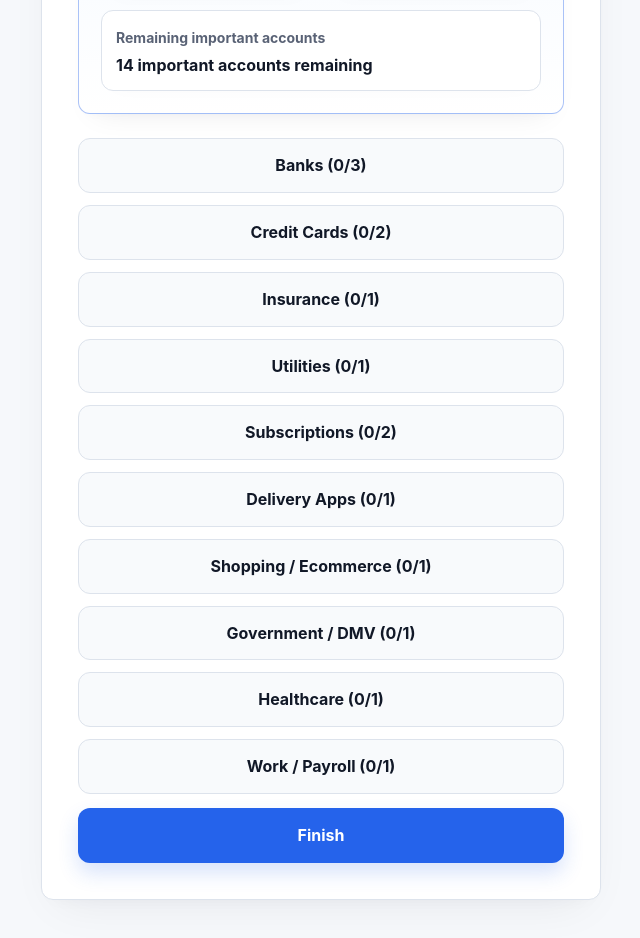
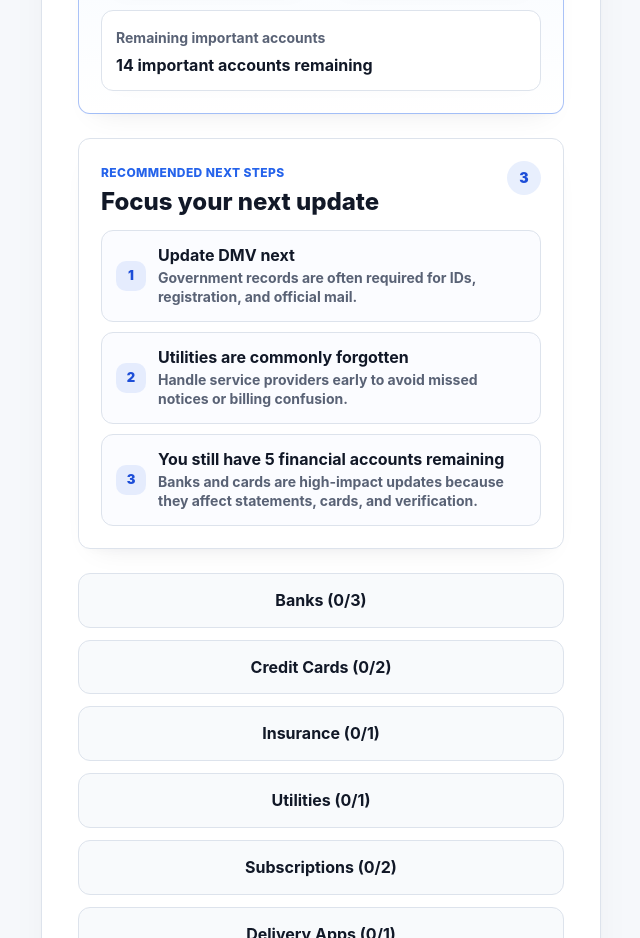
Before and after one commit to Sikander-i-Azam-cmd/movemate, a React (Vite) app: page / in a window 1280 px wide. Shown: the part 840-1778 px from the top of the page, without its empty margins (319-959 px from the left). Built offline with nearby package versions, Linux system fonts and the light colour scheme.

Commit message:
added recommended next steps engine

```diff
--- a/src/App.jsx
+++ b/src/App.jsx
@@ -285,6 +285,92 @@ function App() {
     }
 
     return "Every completed update reduces missed mail and account friction.";
+  })();
+
+  const recommendedNextSteps = (() => {
+    const priorityOrder = [
+      "Government / DMV",
+      "Utilities",
+      "Banks",
+      "Credit Cards",
+      "Insurance",
+      "Healthcare",
+      "Work / Payroll",
+      "Shopping / Ecommerce",
+      "Delivery Apps",
+      "Subscriptions",
+    ];
+
+    const categorySummaries = Object.entries(categories)
+      .map(([cat, items]) => {
+        const remaining = items.filter(i => getItemStatus(i) !== "completed");
+        return {
+          cat,
+          remaining,
+          remainingCount: remaining.length,
+          priority: priorityOrder.indexOf(cat) === -1 ? priorityOrder.length : priorityOrder.indexOf(cat),
+        };
+      })
+      .filter(summary => summary.remainingCount > 0)
+      .sort((a, b) => a.priority - b.priority || b.remainingCount - a.remainingCount);
+
+    const recommendations = [];
+    const addRecommendation = (cat, title, description) => {
+      if (recommendations.some(item => item.cat === cat) || recommendations.length >= 3) return;
+      recommendations.push({ cat, title, description });
+    };
+
+    const government = categorySummaries.find(item => item.cat === "Government / DMV");
+    if (government) {
+      addRecommendation(
+        government.cat,
+        "Update DMV next",
+        "Government records are often required for IDs, registration, and official mail."
+      );
+    }
+
+    const utilities = categorySummaries.find(item => item.cat === "Utilities");
+    if (utilities) {
+      addRecommendation(
+        utilities.cat,
+        "Utilities are commonly forgotten",
+        "Handle service providers early to avoid missed notices or billing confusion."
+      );
+    }
+
+    const financialRemaining = ["Banks", "Credit Cards"].reduce((total, cat) => {
+      const items = categories[cat] || [];
+      return total + items.filter(i => getItemStatus(i) !== "completed").length;
+    }, 0);
+    const firstFinancialCategory = categorySummaries.find(item => ["Banks", "Credit Cards"].includes(item.cat));
+
+    if (financialRemaining > 0 && firstFinancialCategory) {
+      addRecommendation(
+        firstFinancialCategory.cat,
+        `You still have ${financialRemaining} financial ${financialRemaining === 1 ? "account" : "accounts"} remaining`,
+        "Banks and cards are high-impact updates because they affect statements, cards, and verification."
+      );
+    }
+
+    categorySummaries.forEach(({ cat, remainingCount }) => {
+      addRecommendation(
+        cat,
+        `${cat} has ${remainingCount} ${remainingCount === 1 ? "task" : "tasks"} left`,
+        "This category has the most remaining work and is a good next focus."
+      );
+    });
+
+    if (!recommendations.length) {
+      return [
+        {
+          cat: null,
+          title: "Everything is complete",
+          description: "Your checklist is wrapped up. You can download or copy your summary anytime.",
+        },
+      ];
+    }
+
+    return recommendations.slice(0, 3);
   })();
 
   const savedName = `${firstName} ${lastName}`.trim();
@@ -604,6 +690,37 @@ function App() {
               {progressStats.remainingCount} important {progressStats.remainingCount === 1 ? "account" : "accounts"} remaining
             </strong>
           </div>
+        </div>
+      </div>
+
+      <div style={recommendationCard}>
+        <div style={recommendationHeader}>
+          <div>
+            <div style={eyebrow}>Recommended next steps</div>
+            <h2 style={recommendationTitle}>Focus your next update</h2>
+          </div>
+          <span style={recommendationBadge}>{recommendedNextSteps.length}</span>
+        </div>
+
+        <div style={recommendationList}>
+          {recommendedNextSteps.map((item, index) => (
+            <button
+              key={`${item.cat || "complete"}-${item.title}`}
+              onClick={() => {
+                if (!item.cat) return;
+                setActiveCategory(item.cat);
+                setSelectedItemId(null);
+                setView("category");
+              }}
+              style={item.cat ? recommendationItem : recommendationItemStatic}
+            >
+              <span style={recommendationIcon}>{index + 1}</span>
+              <span style={recommendationText}>
+                <strong style={recommendationItemTitle}>{item.title}</strong>
+                <span style={recommendationDescription}>{item.description}</span>
+              </span>
+            </button>
+          ))}
         </div>
       </div>
 
@@ -1068,4 +1185,93 @@ const progressStatValue = {
   lineHeight: "135%",
 };
 
+const recommendationCard = {
+  margin: "0 0 24px",
+  padding: 22,
+  border: "1px solid var(--border)",
+  borderRadius: 12,
+  background: "var(--surface)",
+  boxShadow: "var(--shadow-hover)",
+};
+
+const recommendationHeader = {
+  display: "flex",
+  alignItems: "flex-start",
+  justifyContent: "space-between",
+  gap: 16,
+  marginBottom: 14,
+};
+
+const recommendationTitle = {
+  margin: "2px 0 0",
+  fontSize: 24,
+};
+
+const recommendationBadge = {
+  display: "inline-flex",
+  alignItems: "center",
+  justifyContent: "center",
+  width: 34,
+  height: 34,
+  borderRadius: 999,
+  background: "var(--accent-bg)",
+  color: "var(--accent-strong)",
+  fontSize: 14,
+  fontWeight: 900,
+  flex: "0 0 auto",
+};
+
+const recommendationList = {
+  display: "grid",
+  gap: 10,
+};
+
+const recommendationItem = {
+  ...buttonBase,
+  width: "100%",
+  justifyContent: "flex-start",
+  gap: 12,
+  marginTop: 0,
+  padding: 14,
+  borderColor: "var(--border)",
+  background: "var(--row-bg)",
+  color: "var(--text-h)",
+  textAlign: "left",
+};
+
+const recommendationItemStatic = {
+  ...recommendationItem,
+  cursor: "default",
+};
+
+const recommendationIcon = {
+  display: "inline-flex",
+  alignItems: "center",
+  justifyContent: "center",
+  width: 30,
+  height: 30,
+  borderRadius: 10,
+  background: "var(--accent-bg)",
+  color: "var(--accent-strong)",
+  fontSize: 13,
+  fontWeight: 900,
+  flex: "0 0 auto",
+};
+
+const recommendationText = {
+  display: "grid",
+  gap: 2,
+};
+
+const recommendationItemTitle = {
+  color: "var(--text-h)",
+  lineHeight: "130%",
+};
+
+const recommendationDescription = {
+  color: "var(--text)",
+  fontSize: 14,
+  lineHeight: "140%",
+};
+
 export default App;
```
